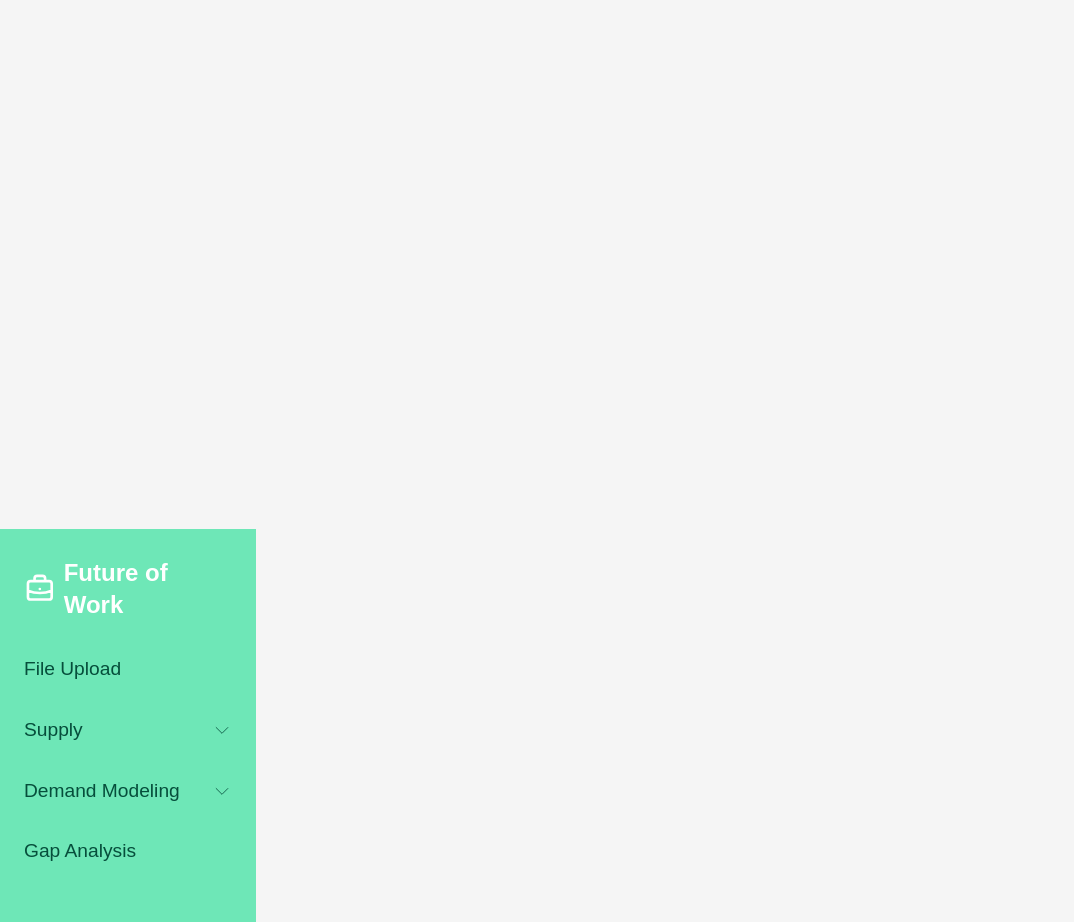
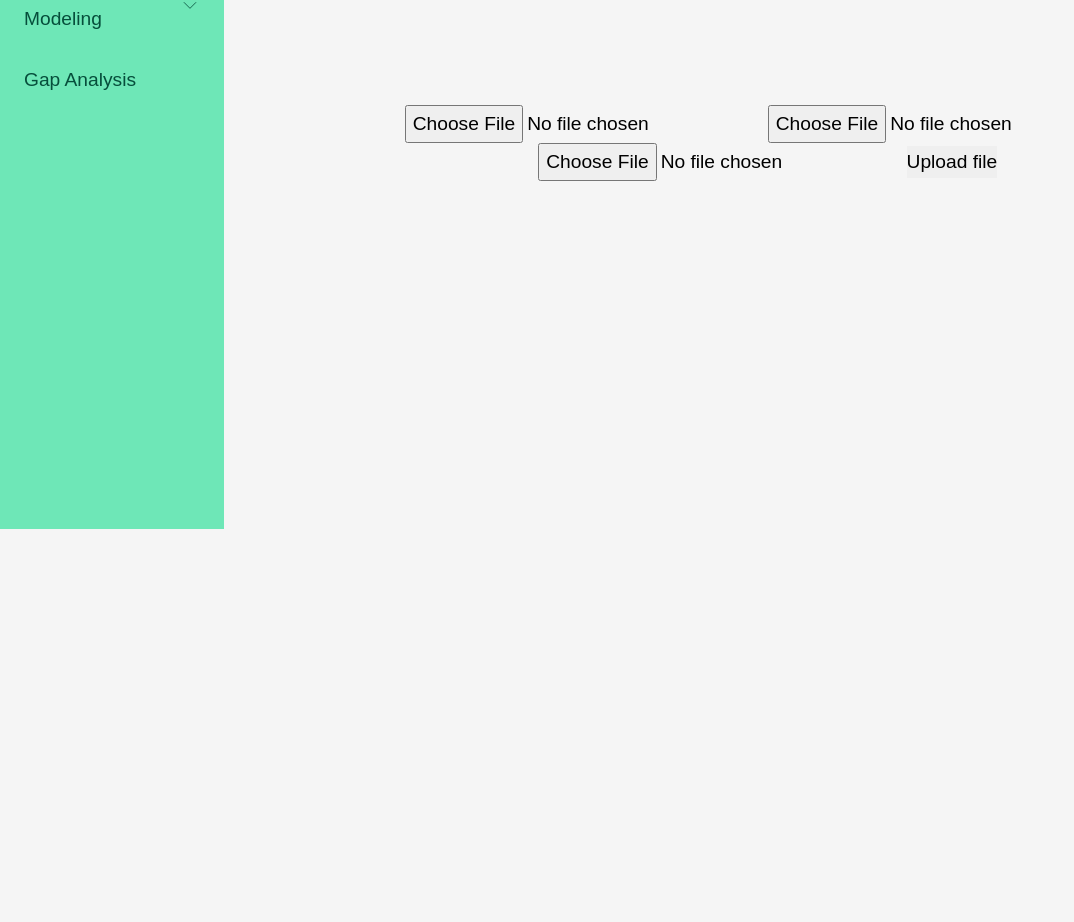
Before and after one commit to osoc21/Future-of-Work, a Svelte app in the folder frontend/: page /fileupload in a window 1280 px wide. Shown: the part 271-1193 px from the top of the page, without its empty margins (0-1074 px from the left). After the commit the page ends 800 px from the top, so only its background shows below. Built offline with nearby package versions, Linux system fonts and the light colour scheme.

Commit message:
upload form twicking (need to merge branches with back-end)

```diff
--- a/frontend/src/App.svelte
+++ b/frontend/src/App.svelte
@@ -9,7 +9,7 @@
   import FileUpload from './pages/FileUpload.svelte'
 </script>
 
-<Router>
+<!-- <Router>
   <div id="app" class="flex">
     <main>
       <Route path="/">
@@ -17,7 +17,7 @@
       </Route>
     </main>
   </div>
-</Router>
+</Router> -->
 
 <Router>
   <div id="app" class="flex">
--- a/frontend/src/components/Navigation.svelte
+++ b/frontend/src/components/Navigation.svelte
@@ -14,7 +14,7 @@
 </script>
 
 <div class="bg-green-300 w-1/5 text-blue-100 h-screen space-y-6 py-7 px-2 mr-8">
-  <Link to="landing">
+  <Link to="/">
     <span class="text-white flex items-center space-x-2 px-4">
       <svg
         xmlns="http://www.w3.org/2000/svg"
--- a/frontend/src/pages/FileUpload.svelte
+++ b/frontend/src/pages/FileUpload.svelte
@@ -1,24 +1,33 @@
 <script>
   import { uploadWorkforceData } from '../api/upload';
 
-  let file2;
-  let file1;
+  const fileTypes = [{ name: 'attrition' }, { name: 'population' }, { name: 'retirement' }];
 
-
-
-//   let file2;
+  //   let file2;
   const handleUpload = async (e) => {
-      //TODO check if every field contains a file
+    //TODO check if every field contains a file
     e.preventDefault();
 
     const formData = new FormData();
-    // for (let i = 0; i < files.length; i++) {
-    //   let file = files[i];
-    //   formData.append('files[]', file);
-    // }
+    const missingFiles = [];
+    fileTypes.forEach((fileType) => {
+      if (!fileType.file) {
+        missingFiles.push(fileType.name);
+      } else {
+        console.log(fileType.file[0]);
+        formData.append('files[]', fileType.file[0]);
+      }
+    });
 
-    formData.append('files[]',file1[0]);
-    formData.append('files[]',file2[0]);
+    for (var value of formData.values()) {
+      console.log(value);
+    }
+
+    if (missingFiles.length > 0) {
+      // show error
+    } else {
+      // upload
+    }
 
     try {
       const response = await uploadWorkforceData(formData);
@@ -27,20 +36,16 @@
       console.log(error);
     }
   };
+
+  // for (let i = 0; i < files.length; i++) {
+  //   let file = files[i];
+  //   formData.append('files[]', file);
+  // }
 </script>
 
-<div class="relative flex">
-  <div id="nav-placeholder" />
-
-  <div class="flex-1">
-    <form method="post" enctype="multipart/form-data" on:submit={handleUpload}>
-        <input type="file" multiplename="file1" bind:files={file1} />
-        <input type="file" name="file2" bind:files={file2} />
-        <!-- <input type="file" name="file2" bind:file2 /> -->
-
-
-        <input type="submit" value="Upload File" />
-      </form>
-  </div>
-
-</div>
+<form method="post" enctype="multipart/form-data" on:submit={handleUpload}>
+  {#each fileTypes as fileType}
+    <input type="file" name={fileType.name} bind:files={fileType.file} />
+  {/each}
+  <input type="submit" value="Upload file" />
+</form>
--- a/frontend/src/pages/Landing.svelte
+++ b/frontend/src/pages/Landing.svelte
@@ -10,7 +10,7 @@
     gravida aliquet turpis, sed porttitor odio lobortis id. In consectetur non eros at semper.
   </p>
   <button class="bg-green-200 hover:bg-green-100 rounded-full py-5 px-20" >
-      <Link to="home">START></Link>
+      <Link to="/fileupload">START></Link>
     </button>
 </div>
 
@@ -30,7 +30,7 @@
     left: 50%;
     top: 50%;
     width: 50rem;
-    margin-top: -40rem;
+    /* margin-top: -40rem; */
     margin-left: -25rem;
     text-align: center;
   }
```
